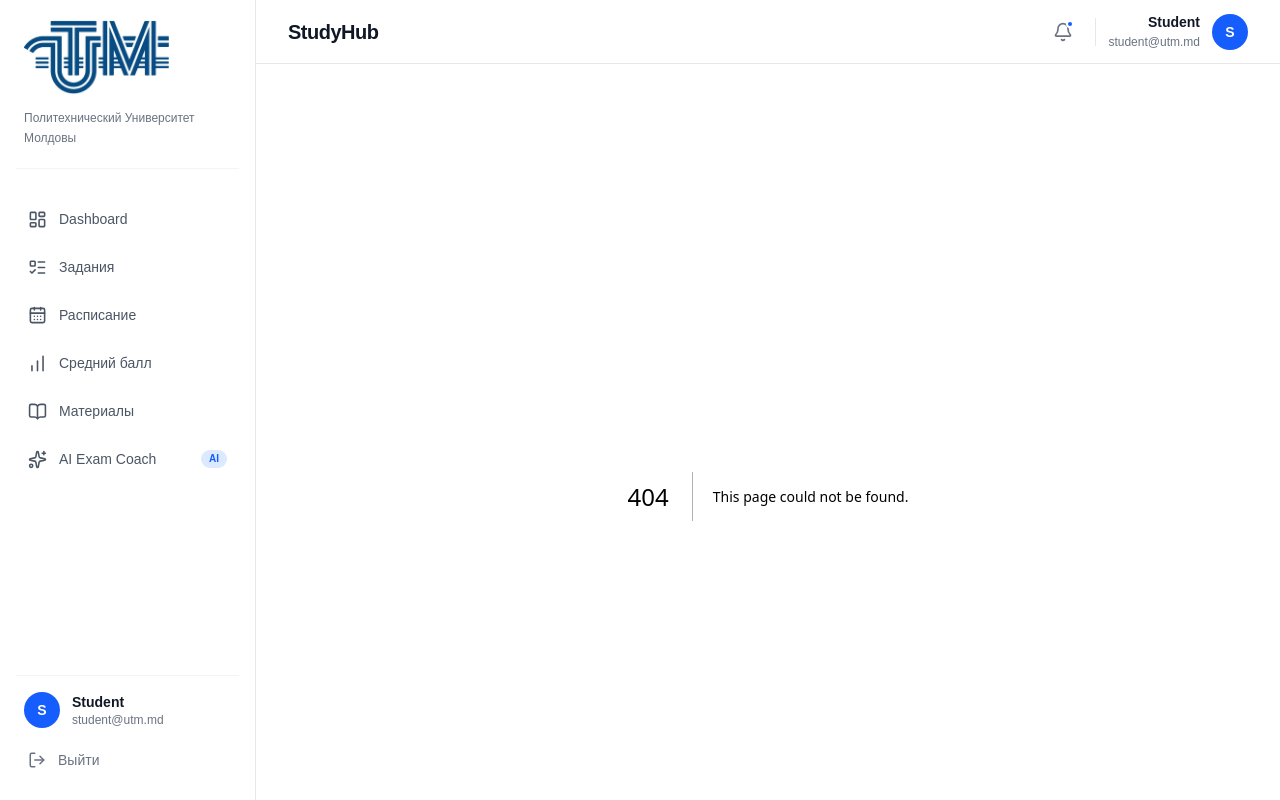
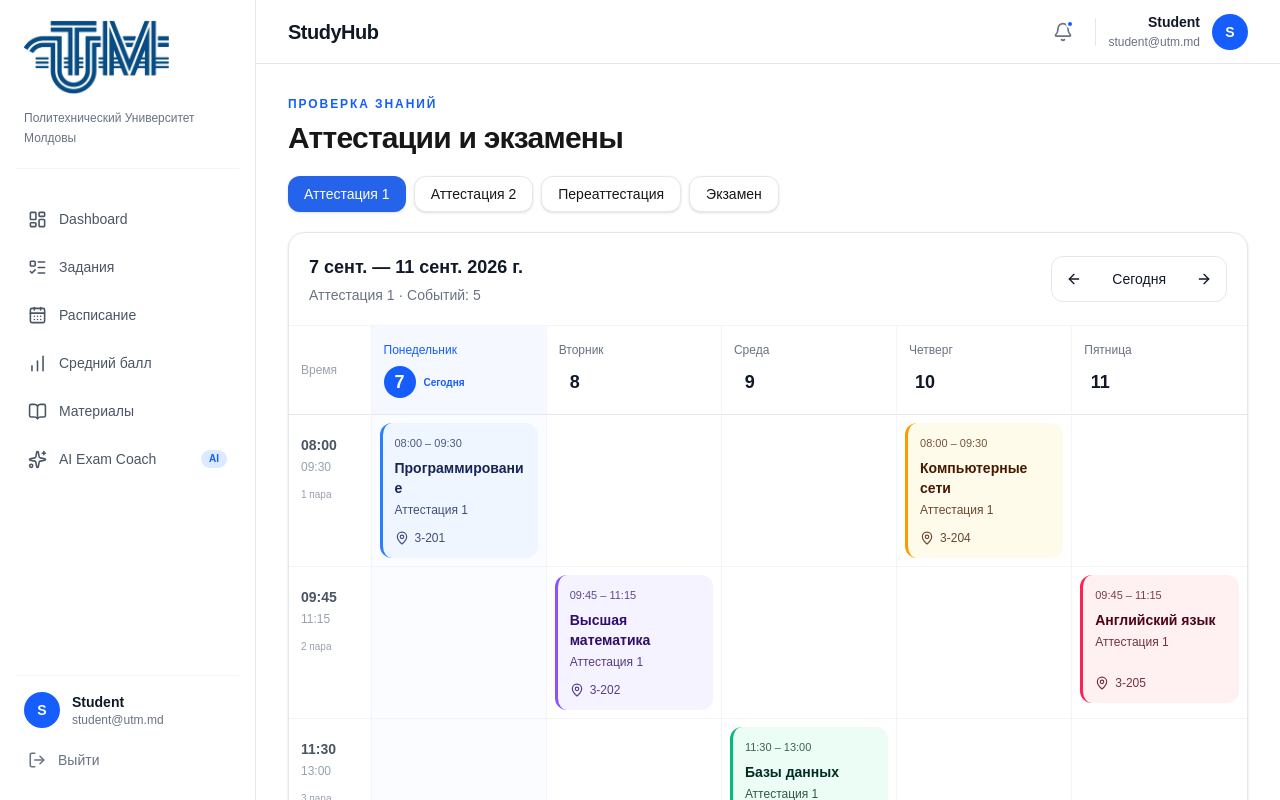
Before and after one commit to FruktoviiFrukt/studyflow, a Next.js app: page /schedule/assessments in a window 1280 px wide. Before the commit this address had no page. Shown: the top 800 px of the page. Built offline with nearby package versions, Linux system fonts and the light colour scheme.

Commit message:
feat: add assessments and exams schedule

```diff
--- /dev/null
+++ b/app/schedule/assessments/page.tsx
@@ -0,0 +1,6 @@
+import type { Metadata } from "next";
+import Assessments from "@/components/schedule/assessments";
+import { universityToday } from "@/lib/schedule";
+export const metadata: Metadata = { title: "Аттестации и экзамены | StudyHub" };
+export const dynamic = "force-dynamic";
+export default function Page() { return <Assessments initialToday={universityToday()} />; }
--- /dev/null
+++ b/components/schedule/assessments.tsx
@@ -0,0 +1,34 @@
+"use client";
+
+import { useState } from "react";
+import { ArrowLeft, ArrowRight } from "lucide-react";
+import { Button } from "@/components/ui/button";
+import { Card } from "@/components/ui/card";
+import WeekGrid from "./week-grid";
+import { addDays, mondayOf, universityToday, weekLabel } from "@/lib/schedule";
+import { assessmentKinds, getDemoAssessments, type AssessmentKind } from "@/lib/assessments";
+
+export default function Assessments({ initialToday }: { initialToday: string }) {
+  const [kind, setKind] = useState<AssessmentKind>("Аттестация 1");
+  const [week, setWeek] = useState(mondayOf(initialToday));
+  const [today, setToday] = useState(initialToday);
+  const lessons = getDemoAssessments(week, kind);
+  return (
+    <div className="mx-auto max-w-[1440px] space-y-5">
+      <div><p className="mb-2 text-xs font-semibold uppercase tracking-[0.16em] text-blue-600">Проверка знаний</p><h2 className="text-2xl font-bold tracking-tight sm:text-3xl">Аттестации и экзамены</h2></div>
+      <div className="flex flex-wrap gap-2" role="group" aria-label="Вид аттестации">{assessmentKinds.map(value => <Button key={value} aria-pressed={kind === value} variant={kind === value ? "default" : "outline"} onClick={() => setKind(value)} className="rounded-xl">{value}</Button>)}</div>
+      <Card className="overflow-hidden rounded-2xl border-gray-200 bg-white shadow-sm">
+        <div className="flex flex-wrap items-center justify-between gap-4 border-b border-gray-100 p-5">
+          <div><h3 aria-live="polite" aria-atomic="true" className="text-lg font-semibold">{weekLabel(week)}</h3><p aria-live="polite" className="mt-1 text-sm text-gray-500">{kind} · Событий: {lessons.length}</p></div>
+          <div className="flex items-center gap-1 rounded-xl border border-gray-200 p-1">
+            <Button variant="ghost" size="icon" aria-label="Предыдущая неделя" onClick={() => setWeek(value => addDays(value, -7))}><ArrowLeft /></Button>
+            <Button variant="ghost" onClick={() => { const date = universityToday(); setToday(date); setWeek(mondayOf(date)); }}>Сегодня</Button>
+            <Button variant="ghost" size="icon" aria-label="Следующая неделя" onClick={() => setWeek(value => addDays(value, 7))}><ArrowRight /></Button>
+          </div>
+        </div>
+        <WeekGrid days={Array.from({ length: 5 }, (_, day) => addDays(week, day))} lessons={lessons} today={today} />
+      </Card>
+      <p className="rounded-xl border border-blue-100 bg-blue-50/50 p-4 text-xs leading-5 text-gray-500">Демонстрационное расписание. Даты аттестаций и экзаменов будут доступны после подключения данных университета.</p>
+    </div>
+  );
+}
--- /dev/null
+++ b/lib/assessments.ts
@@ -0,0 +1,15 @@
+import { addDays, type Lesson } from "./schedule";
+
+export const assessmentKinds = ["Аттестация 1", "Аттестация 2", "Переаттестация", "Экзамен"] as const;
+export type AssessmentKind = typeof assessmentKinds[number];
+// Recurring demo fixtures for UI review; replace with dated assessment API records.
+export function getDemoAssessments(week: string, kind: AssessmentKind): Lesson[] {
+  const subjects: Lesson["subject"][] = ["programming", "math", "databases", "networks", "english"];
+  const index = assessmentKinds.indexOf(kind);
+  return subjects.slice(0, kind === "Переаттестация" ? 2 : 5).map((subject, day) => ({
+    id: `${kind}-${week}-${day}`, date: addDays(week, (day + index) % 5),
+    slot: (day + index) % 3, subject, type: kind,
+    classroom: `3-${201 + day}`, teacher: ["Ион Попеску", "Елена Русу", "Андрей Чобану", "Виктор Мунтяну", "Мария Кожокару"][day],
+    topic: kind === "Экзамен" ? "Итоговая проверка знаний за семестр" : kind === "Переаттестация" ? "Повторная проверка пройденного материала" : `Проверка знаний · ${kind.toLowerCase()}`,
+  }));
+}
```
